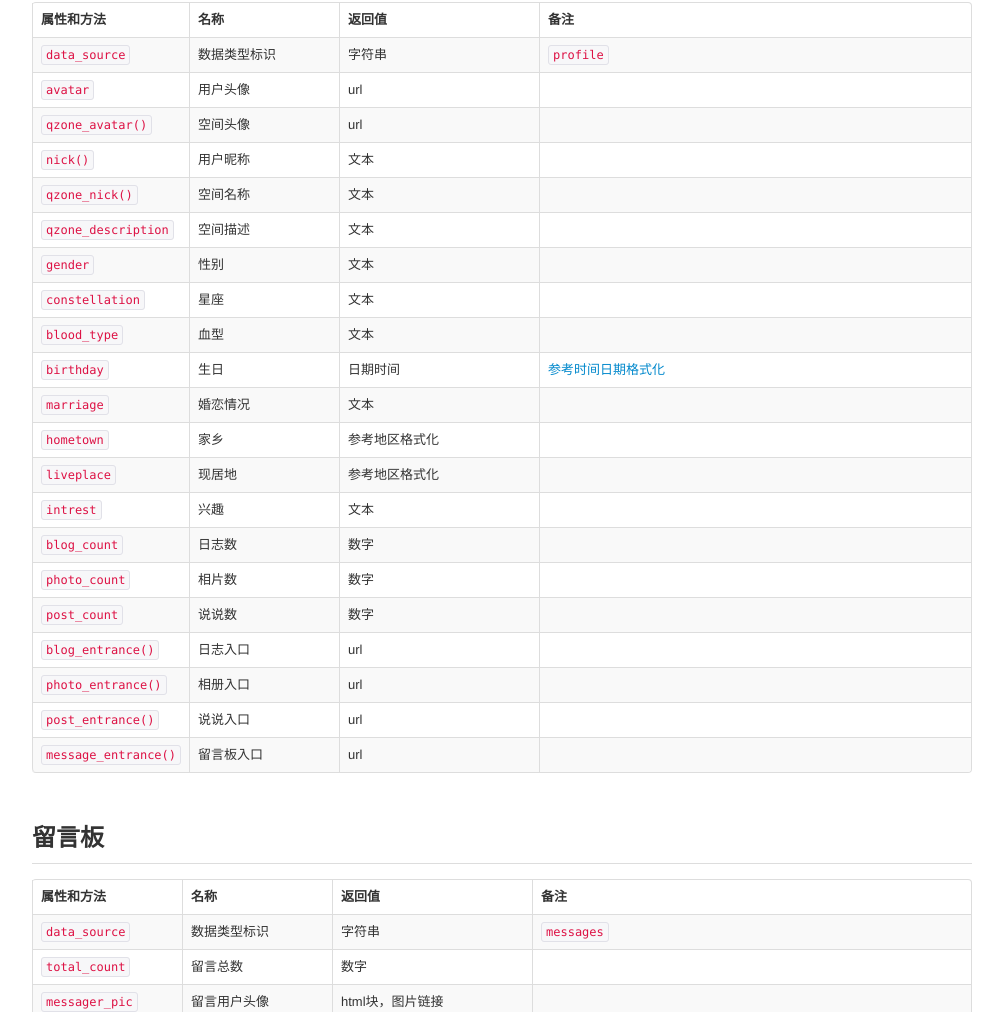
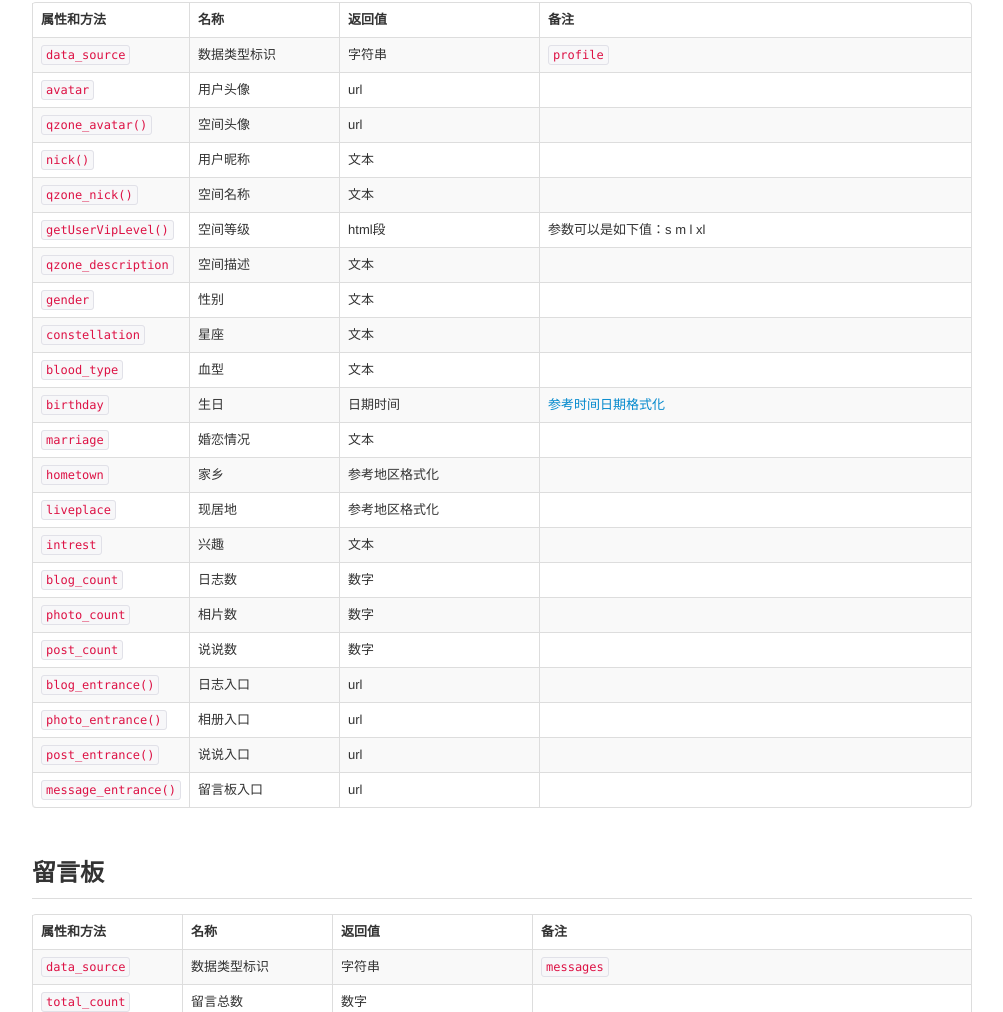
Before and after one commit to qzone/opendress, a plain HTML site: page data.html in a window 1280 px wide. Shown: the part 1455-2467 px from the top of the page, without its empty margins (138-1141 px from the left). Drawn offline with Linux system fonts and the light colour scheme.

Commit message:
增加API

```diff
--- a/data.html
+++ b/data.html
@@ -301,6 +301,12 @@
 				<td>空间名称</td>
 				<td>文本</td>
 				<td></td>
+			</tr>
+			<tr>
+				<td><code>getUserVipLevel()</code></td>
+				<td>空间等级</td>
+				<td>html段</td>
+				<td>参数可以是如下值：s m l xl</td>
 			</tr>
 			<tr>
 				<td><code>qzone_description</code></td>
```
